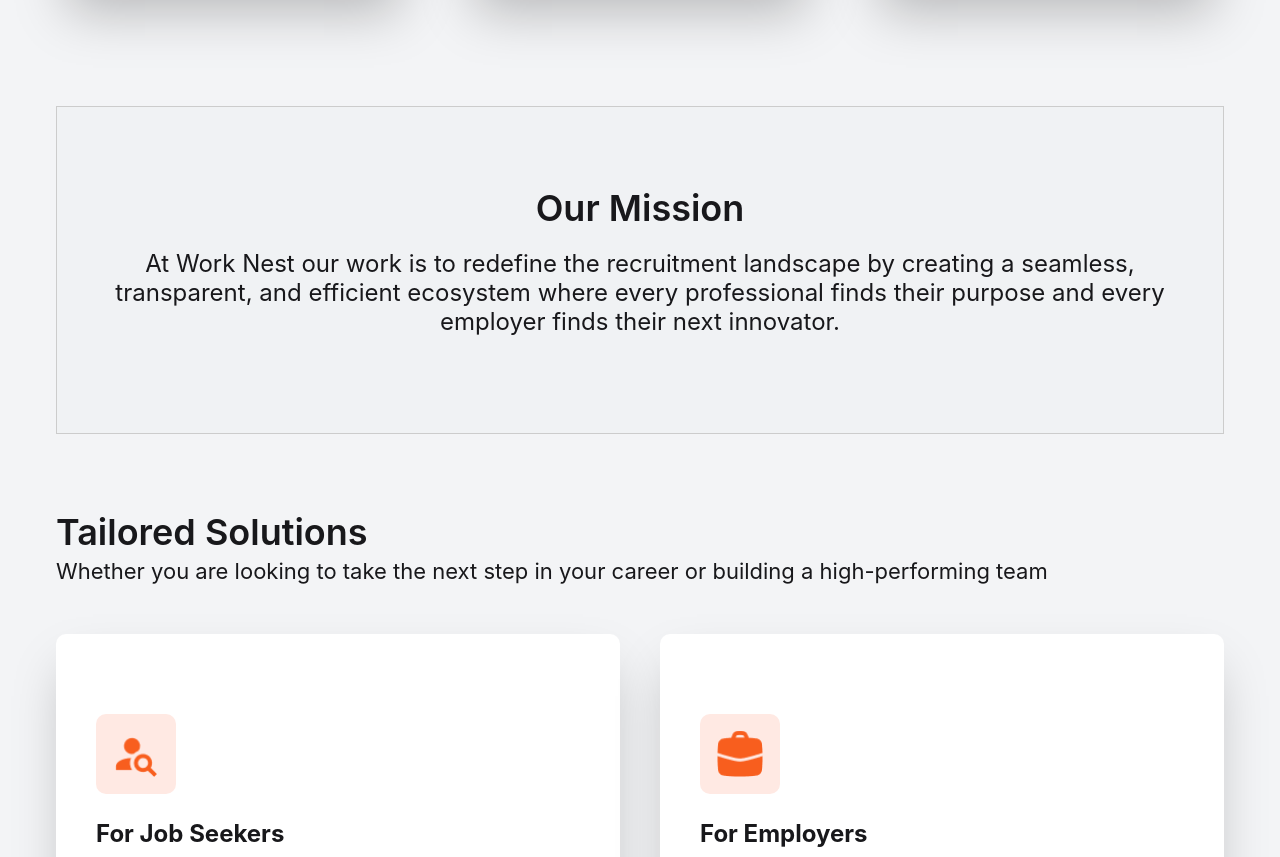
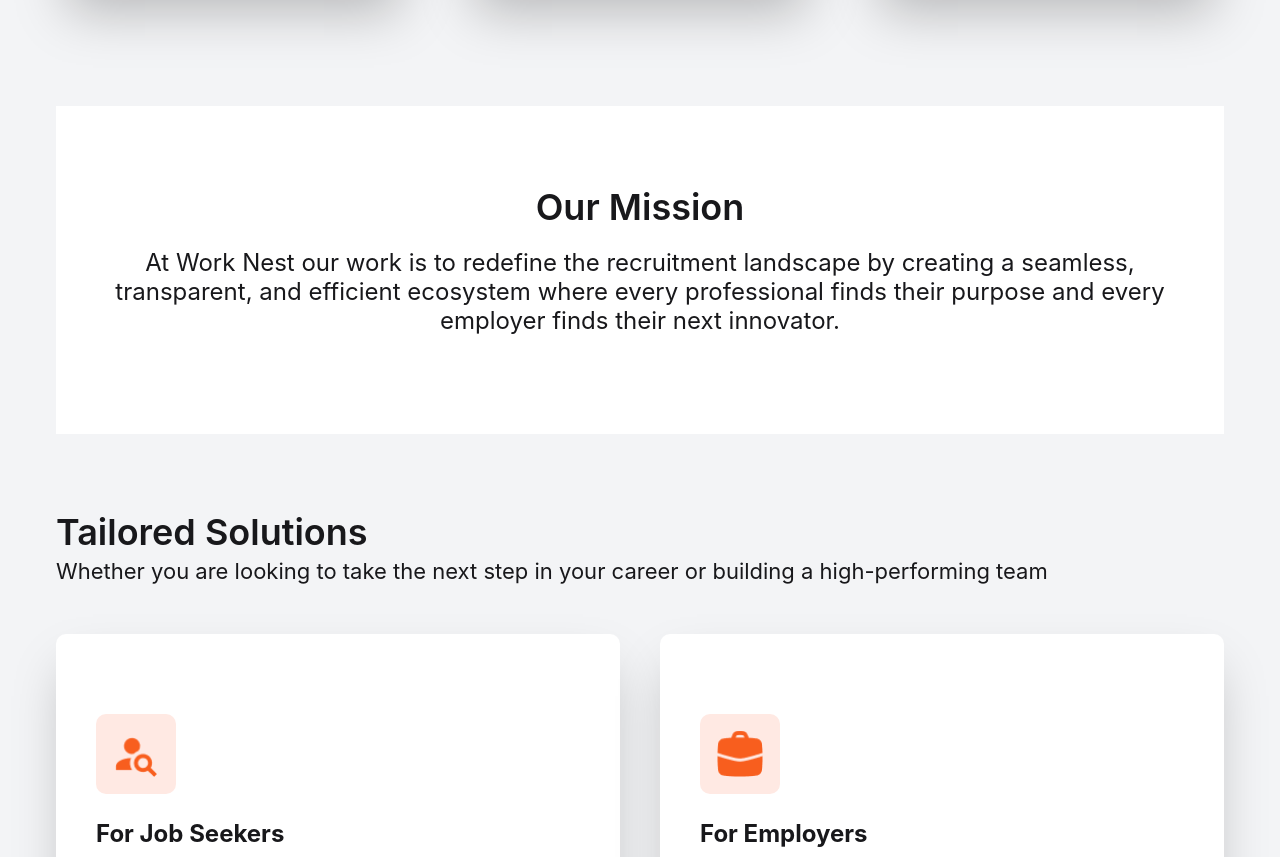
Before and after one commit to Wayles-D/Worknest, a React (Vite) app: page /about in a window 1280 px wide. Shown: the part 1093-1950 px from the top of the page. Built offline with nearby package versions, Linux system fonts and the light colour scheme; no server answers; a web font is replaced by a local one.

Commit message:
feat: Add About Us page displaying company mission, values, statistics, and tailored solutions.

```diff
--- a/src/pages/AboutUs.jsx
+++ b/src/pages/AboutUs.jsx
@@ -120,7 +120,7 @@
         </div>
       </div>
 
-      <div className="bg-[#F0F2F4] border h-82 border-[#CCCCCC] mb-20 ">
+      <div className="bg-white h-82 mb-20 ">
         <div className="text-center flex flex-col justify-center gap-5 px-9 py-10 md:py-20">
           <h4 className="text-[32px] md:text-[36px] font-semibold leading-[120%] ">
             Our Mission
```
